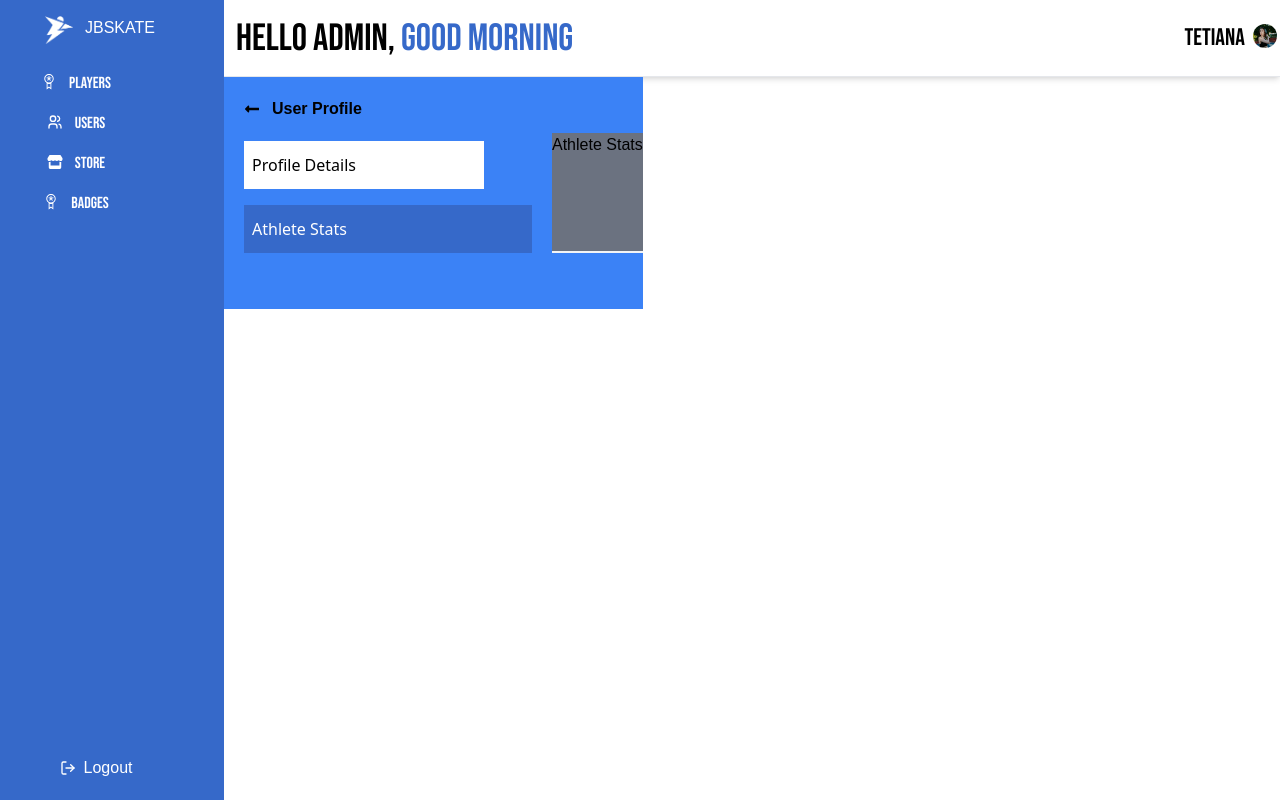
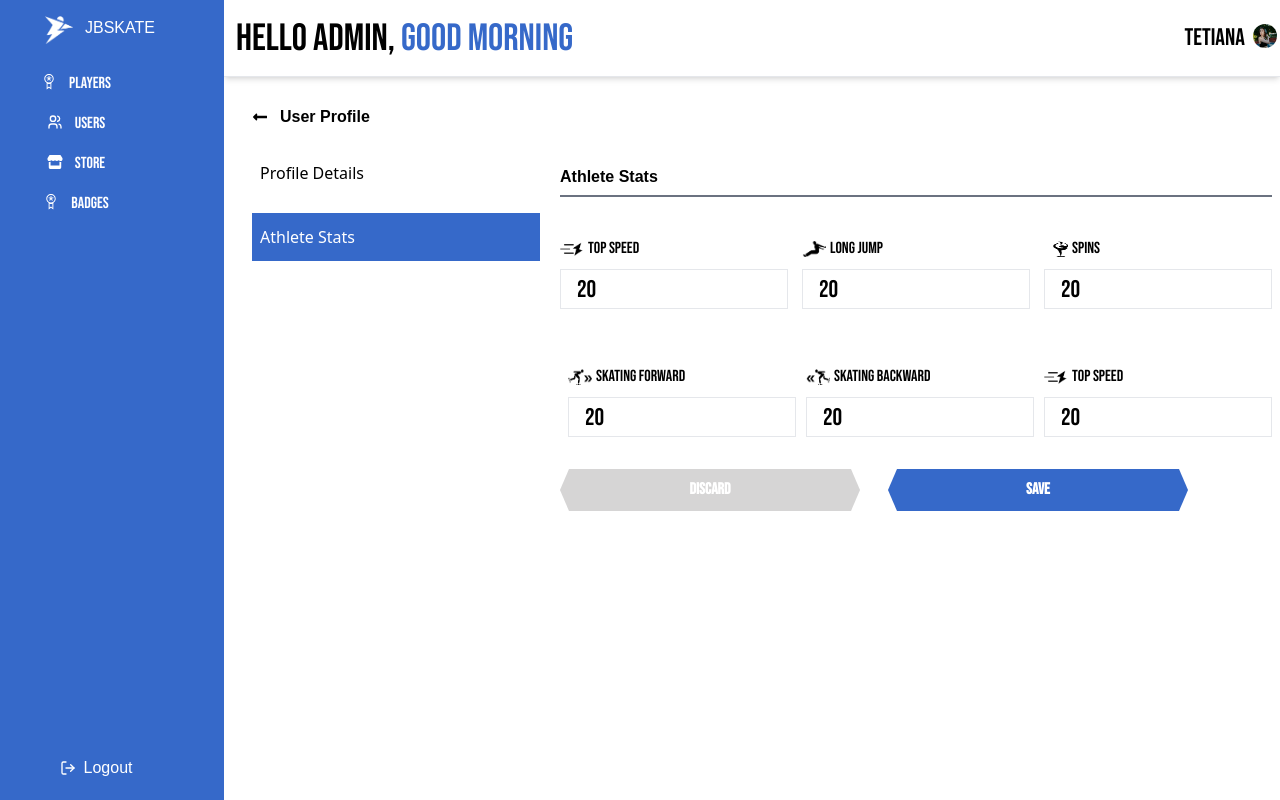
Before and after one commit to ShayanZameer/Sportsmanagement, a React (Vite) app: page /athlete in a window 1280 px wide. Built offline with nearby package versions, Linux system fonts and the light colour scheme.

Commit message:
pushed to git

```diff
--- a/src/components/Athlete.jsx
+++ b/src/components/Athlete.jsx
@@ -1,30 +1,61 @@
-import React from 'react'
 
-import UserProfileHeader from './UserProfileHeader'
+
+
+
+
+
+
+
+import React from 'react';
+import UserProfileHeader from './UserProfileHeader';
+import AthleteComponent from './AthleteComponent';
+import pic1 from "../assets/images/1.png";
+import pic2 from "../assets/images/2.png";
+import pic3 from "../assets/images/3.png";
+import pic4 from "../assets/images/4.png";
+import pic5 from "../assets/images/5.png";
+
+import Custombutton from './Custombutton';
+
+const handleClick = () => {
+    console.log("handle click is pressed")
+}
 
 const Athlete = () => {
     return (
-        <div>
-            <div className='flex  bg-blue-500 w-[100%] '>
+        <div className='p-4 xm:p-2'>
+            <div className='flex flex-col items-center sm:flex-row sm:items-start'>
                 <UserProfileHeader />
 
-                <div className='flex my-14  '>
+                <div className='flex flex-col my-10 sm:my-20 w-full sm:w-[80%] lg:w-[70%]'>
+                    <div className='border-b-2 h-8 border-gray-500'>
+                        <p className='font-dmSans text-[16px] font-bold'>Athlete Stats</p>
+                    </div>
 
+                    <div className='flex flex-wrap justify-between space-x-2 mt-4'>
+                        <AthleteComponent image={pic1} text="TOP SPEED" inputValue="20" />
+                        <AthleteComponent image={pic2} text="LONG JUMP" inputValue="20" />
+                        <AthleteComponent image={pic3} text="SPINS" inputValue="20" />
+                        <AthleteComponent image={pic4} text="SKATING FORWARD" inputValue="20" />
+                        <AthleteComponent image={pic5} text="SKATING BACKWARD" inputValue="20" />
+                        <AthleteComponent image={pic1} text="TOP SPEED" inputValue="20" />
+                    </div>
 
-                    <div className=" border-b-2 bg-gray-500 border-gray-100">
-                        <p className='font font-dmSans font-medium'>Athlete Stats</p>
-                    </div>
+                    {/* <div className='my-2 space-x-2'> */}
+
+                    <div className='flex flex-col gap-2 xm:flex-row xm:gap-4 space-x-3 xm:w-full  '>
+
+                        <Custombutton text="DISCARD" width=" xm:w-[100px] xmm:w-[130px] sm:w-[150px] smm:w-[170px] mdd:w-[200px] md:w-[230px] lg:w-[250px] lgg:w-[270px] xl:w-[300px] 2xl:w-[335px]" height="h-[42px]" bgColour="bg-[#D6D5D5]" bgTextColour="text-black" onclick={handleClick} />
+
+                        <Custombutton text="SAVE" width=" xm:w-[100px] xmm:w-[130px] sm:w-[150px] smm:w-[170px] mdd:w-[200px] md:w-[230px] lg:w-[250px] lgg:w-[270px] xl:w-[300px] 2xl:w-[335px]" height="h-[42px]" bgColour="bg-[#3669C9]" bgTextColour="text-black" onclick={handleClick} />
 
 
 
-                    <div ></div>
+                    </div>
                 </div>
-
-
-
             </div>
         </div>
     )
 }
 
-export default Athlete
+export default Athlete;
--- /dev/null
+++ b/src/components/AthleteComponent.jsx
@@ -0,0 +1,31 @@
+import React from 'react';
+
+
+const AthleteComponent = ({ text, image, inputValue }) => {
+    return (
+        <div className='my-6'>
+
+
+            <div className='flex items-center'>
+
+                <img className="h-4 w-6" src={image} alt="this" />
+
+                <p className='font-bebas font-normal px-1 text-[16px]'>{text}</p>
+            </div>
+
+
+
+            <div>
+
+                <input
+                    className='w-[228px] my-2 h-10 border px-4 border-gray-200 text-2xl font-bebas "'
+                    value={inputValue}
+                />
+
+
+            </div>
+        </div>
+    )
+}
+
+export default AthleteComponent
```
Also changed, not shown: src/components/Userprofile.jsx (+1 -172 lines).
